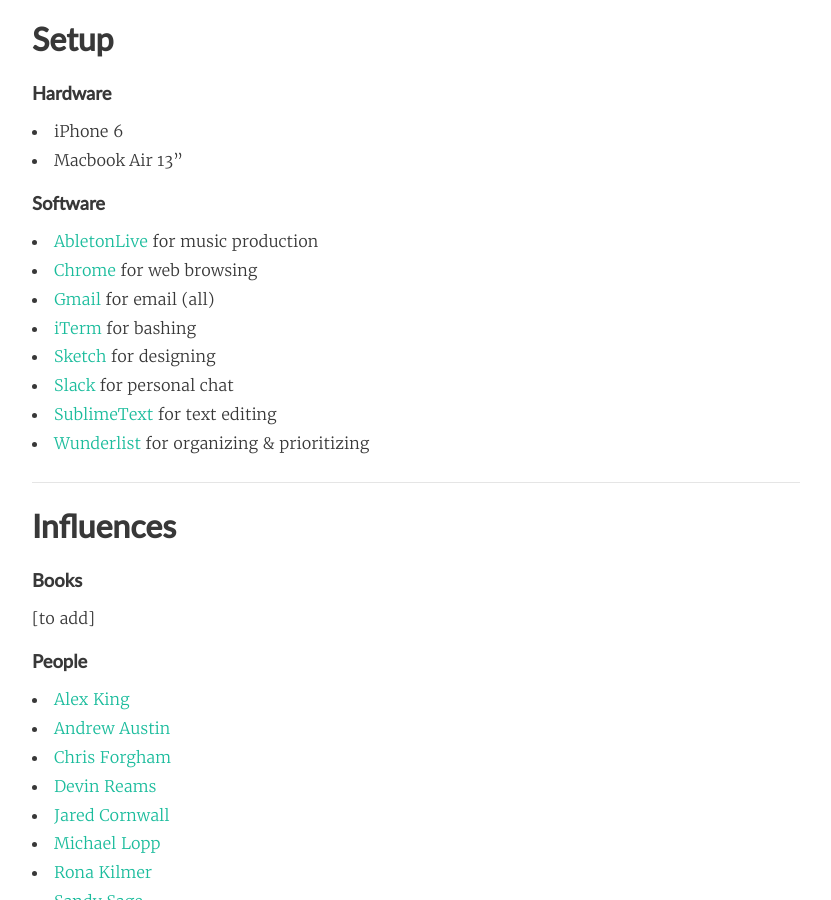
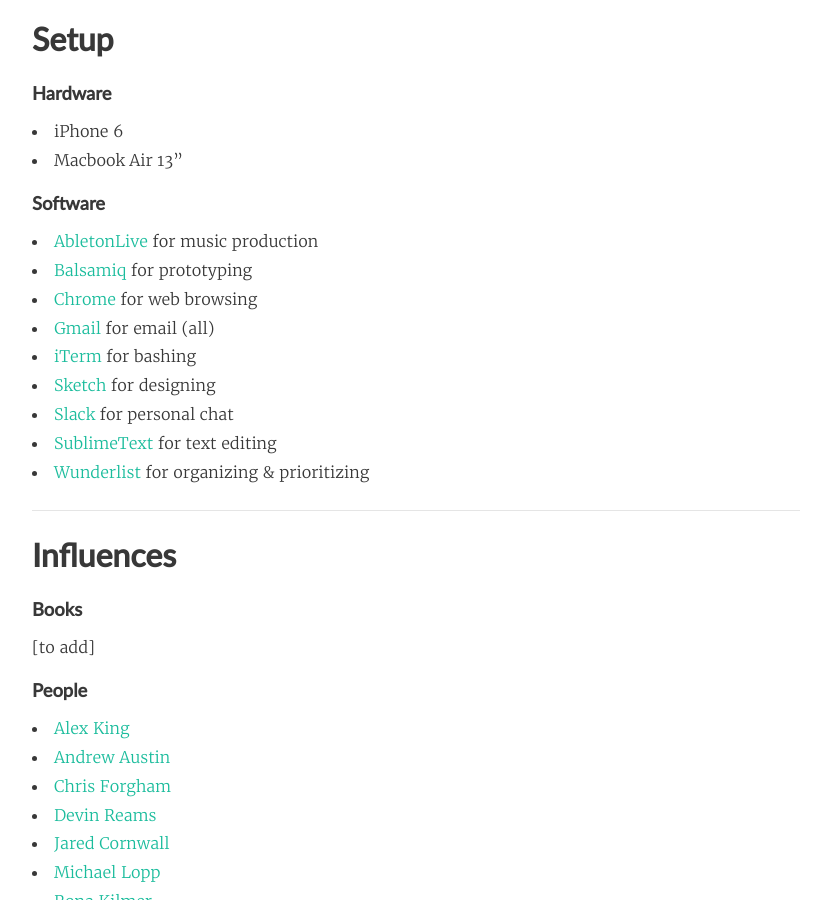
Before and after one commit to emerywebster/emerywebster.github.io, a Jekyll site: the page built from about.md, in a window 1280 px wide and 900 px high, scrolled down 1399 px. Shown: the whole window, without its empty margins (224-1055 px from the left). Built offline with Jekyll 4.4.1, drawn with Linux system fonts in a browser that asks for light colours; nearby versions of some CDN libraries; Markdown is read by kramdown in place of the engine named in the settings.

Commit message:
update tools

```diff
--- a/about.md
+++ b/about.md
@@ -60,6 +60,7 @@ Hello there! I'm Webb, a super-generalist living in Denver, Colorado.
 #### Software
 
 - [AbletonLive](http://ableton.com) for music production
+- [Balsamiq](http://balsamiq.com) for prototyping
 - [Chrome](http://chrome.com) for web browsing
 - [Gmail](http://gmail.com) for email (all)
 - [iTerm](https://www.iterm2.com/) for bashing
```
